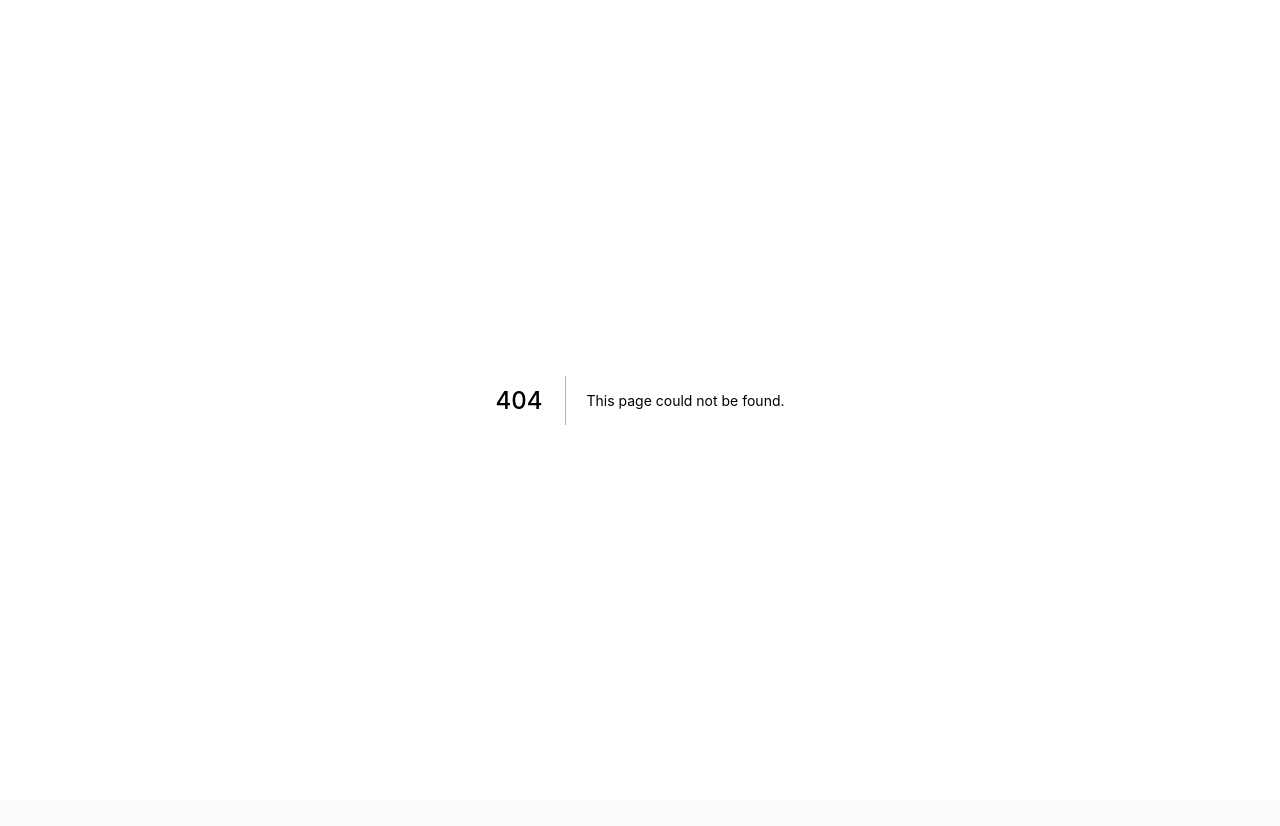
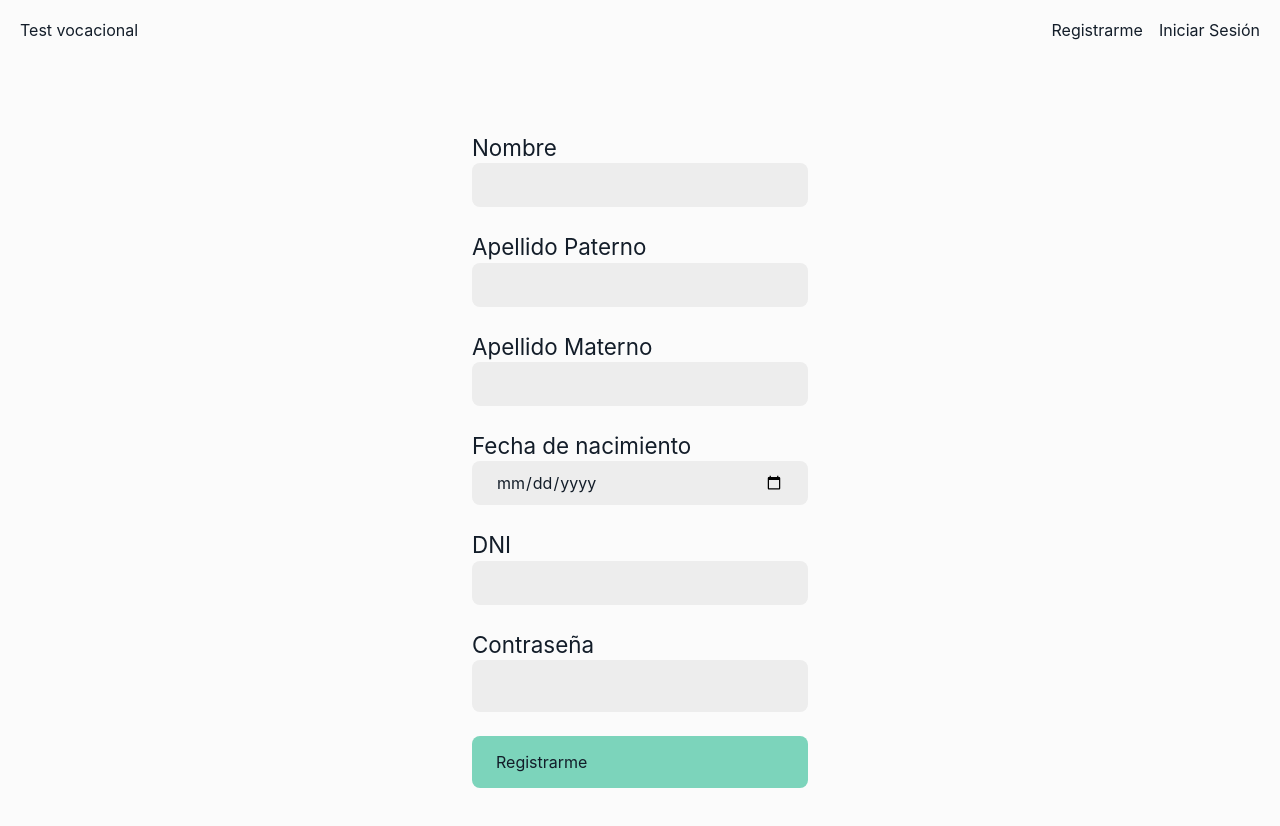
Before and after one commit to alexbvart/expert-vocational-guidance-system, a Next.js app: page /register in a window 1280 px wide. Before the commit this address had no page. Shown: the top 826 px of the page. Before the commit the page ends 800 px from the top, so only its background shows below. Built offline with nearby package versions, Linux system fonts and the light colour scheme.

Commit message:
add geadewr component

```diff
--- a/jsconfig.json
+++ b/jsconfig.json
@@ -4,7 +4,7 @@
     "paths": {
       "@hooks/*": ["hooks/*"],
       "@module/*": ["module/*"],
-      "@services/*": ["service/*"],
+      "@service/*": ["service/*"],
       "@helper/*": ["helper/*"],
       "@components/*": ["src/components/*"],
       "@containers/*": ["src/containers/*"],
--- a/module/getAll.js
+++ b/module/getAll.js
@@ -1,7 +1,7 @@
 import axios from 'axios';
 
 const getAll = async ({src}) => {
-    const API_URL = process.env.NEXT_PUBLIC_API_PORT
+    const API_URL = process.env.NEXT_PUBLIC_API_AWS
     const getAllData = await axios.get(`${API_URL}/${src}`)
 
     return getAllData.data;
--- a/module/post.js
+++ b/module/post.js
@@ -1,7 +1,7 @@
 import axios from 'axios';
 
 const post = async ({src, data}) => {
-    const API_URL = process.env.NEXT_PUBLIC_API_PORT
+    const API_URL = process.env.NEXT_PUBLIC_API_AWS
     const response = await axios.post(`${API_URL}/${src}`, data)
     return response
 }
--- /dev/null
+++ b/pages/register.js
@@ -0,0 +1,77 @@
+import React, { useState } from 'react';
+import { useForm } from "react-hook-form";
+import ErrorMessage from '@components/ErrorMessage';
+import { input_field } from '@components/Form/form.module.css'
+import swal from 'sweetalert';
+import { createStudent } from '@service/estudiantes';
+const Register = () => {
+    const { register, watch, handleSubmit, formState: { errors } } = useForm();
+    const onError = (errors, e) => {
+        swal("Algo salio mal", "Algunas preguntas no han sido respondidas", "warning", {
+            button: "De acuerdo",
+        });
+    }
+    const onSubmit = async (data) => {
+        const res = createStudent({data})
+        console.log(res)
+
+    }
+    return (
+        <>
+            <form onSubmit={handleSubmit(onSubmit, onError)}>
+                <div className={input_field}>
+                    <input
+                        {...register(`nombre`, { required: true })}
+                        type="text"
+                        id={`nombre`}
+                    />
+                    <label htmlFor={`nombre`}>Nombre</label>
+                </div>
+                <div className={input_field}>
+                    <input
+                        type="text"
+                        {...register(`apellido_paterno`, { required: true })}
+                        id={`apellido_paterno`}
+                    />
+                    <label htmlFor={`apellido_paterno`}>Apellido Paterno</label>
+                </div>
+                <div className={input_field}>
+                    <input
+                        {...register(`apellido_materno`, { required: true })}
+                        type="text"
+                        id={`apellido_materno`}
+                    />
+                    <label htmlFor={`apellido_materno`}>Apellido Materno</label>
+                </div>
+                <div className={input_field}>
+                    <input
+                        {...register(`fecha_nacimiento`, { required: true })}
+                        type="date"
+                        id={`fecha_nacimiento`}
+                    />
+                    <label htmlFor={`fecha_nacimiento`}>Fecha de nacimiento</label>
+                </div>
+                <div className={input_field}>
+                    <input
+                        {...register(`dni`, { required: true, maxLength:8 })}
+                        type="number"
+                        id={`dni`}
+                    />
+                    <label htmlFor={`dni`}>DNI</label>
+                </div>
+                <div className={input_field}>
+                    <input
+                        {...register(`password`, { required: true })}
+                        type="password"
+                        id={`password`}
+                    />
+                    <label htmlFor={`password`}>Contraseña</label>
+                </div>
+                <div className={input_field}>
+                    <input type="submit" value="Registrarme" />
+                </div>
+            </form>
+        </>
+    );
+}
+export default Register;
--- /dev/null
+++ b/service/estudiantes.js
@@ -0,0 +1,5 @@
+import post from '@module/post'
+export const createStudent = ({data}) =>{
+    const res = post({src:"estudiante/create", data:data})
+    return res.data
+}
--- /dev/null
+++ b/src/components/Form/form.module.css
@@ -0,0 +1,22 @@
+.input_field{
+    display: flex;
+    flex-direction: column-reverse;
+    padding:  12px;
+    width: 360px;
+    /* background-color: red; */
+}
+
+.input_field input[type="text"],
+.input_field input[type="number"],
+.input_field input[type="date"]
+{
+    width: 100%;
+    height: 44px;
+}
+
+@media (max-width: 600px) {
+    .input_field{
+        width: 100%;
+    }
+
+}
--- /dev/null
+++ b/src/components/Header/header.module.css
@@ -0,0 +1,17 @@
+.header{
+    position: sticky;
+    position: -webkit-sticky;
+    display: flex;
+    justify-content: space-between;
+    flex-direction: row;
+    align-items: center;
+    height: 60px;
+    padding: 0 12px;
+}
+.navbar_item{
+    padding: 8px;
+    border-radius: 4px;
+}
+.navbar_item:hover{
+    background-color: var(--bg-3);
+}
--- a/src/components/Header/index.js
+++ b/src/components/Header/index.js
@@ -1,19 +1,25 @@
 import Link from 'next/link'
+import {header,navbar_item} from './header.module.css'
 const Header = () => {
     return (
         <>
-            <nav className="navbar navbar-dark bg-dark">
-                <div className="container-fluid">
-                    <div className="container">
-                            <Link href="/report">
-                                <a className="navbar-brand">
-                                    Alertas
+            <nav className={header}>
+                    <div className="">
+                            <Link href="/">
+                                <a className={navbar_item}>
+                                Test vocacional
                                 </a>
                             </Link>
-                            <Link href="/notification">
-                                <a className="navbar-brand">Notificaciones</a>
+                </div>
+                <div className="">
+                            <Link href="/register">
+                                <a className={navbar_item}>
+                                    Registrarme
+                                </a>
                             </Link>
-                    </div>
+                            <Link href="/login">
+                                <a className={navbar_item}>Iniciar Sesión</a>
+                            </Link>
                 </div>
             </nav>
         </>
--- a/src/containers/Layout/index.jsx
+++ b/src/containers/Layout/index.jsx
@@ -5,7 +5,7 @@ import {layout,main} from './layout.module.css'
 const Layout = ({children}) => {
     return (
         <>
-            {/* <Header/> */}
+            <Header/>
             <div className={layout}>
                 <main className={main}>
                     {children}
--- a/styles/globals.css
+++ b/styles/globals.css
@@ -1,6 +1,7 @@
 :root {
   --bg-1: #FBFBFB;
   --bg-2: #F7F7F7;
+  --bg-3: #EDEDED;
   --text-black: #131D29;
   --question: #162431;
   --primary: #7CD4BB;
@@ -78,6 +79,35 @@ input[type="submit"], button {
   cursor: pointer;
   border-radius: 8px;
 }
+input[type="password"],
+input[type="text"],
+input[type="number"],
+input[type="date"]
+{
+  background-color: var(--bg-3);
+  color: var(--question);
+  width: 100%;
+  height: 100%;
+  border: none;
+  margin: 0;
+  padding: 1rem 1.5rem;
+  width: auto;
+  overflow: visible;
+  /* inherit font & color from ancestor */
+  color: inherit;
+  font: inherit;
+  /* Normalize `line-height`. Cannot be changed from `normal` in Firefox 4+. */
+  line-height: normal;
+  /* Corrects font smoothing for webkit */
+  -webkit-font-smoothing: inherit;
+  -moz-osx-font-smoothing: inherit;
+  /* Corrects inability to style clickable `input` types in iOS */
+  -webkit-appearance: none;
+  text-align: inherit;
+  outline: none;
+  cursor: pointer;
+  border-radius: 8px;
+}
 
 @media (min-width: 600px) {
   label {
```
